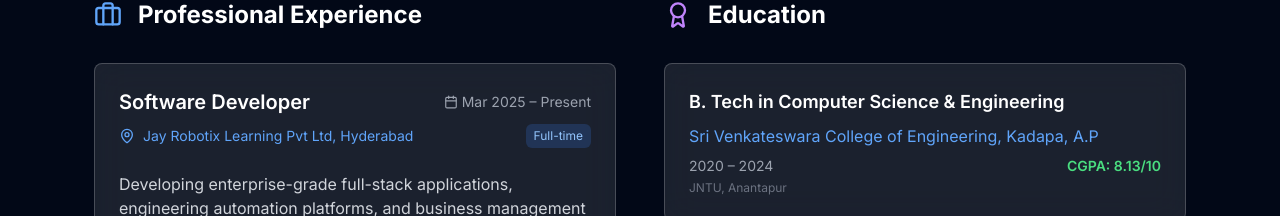
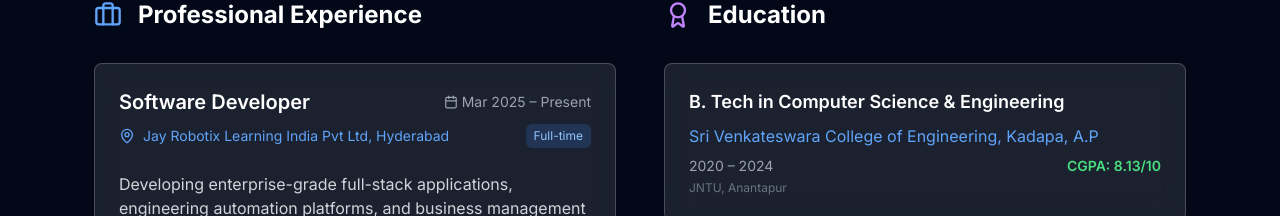
Before and after one commit to RangaSreeVijay768/portfolio_live, a React (Vite) app: page / in a window 1280 px wide. Shown: the part 5875-6091 px from the top of the page. Built offline with nearby package versions, Linux system fonts and the light colour scheme.

Commit message:
Update company name in Experience component

```diff
--- a/src/components/Experience.tsx
+++ b/src/components/Experience.tsx
@@ -6,7 +6,7 @@ const Experience = () => {
     {
       id: 1,
       title: "Software Developer",
-      company: "Jay Robotix Learning Pvt Ltd, Hyderabad",
+      company: "Jay Robotix Learning India Pvt Ltd, Hyderabad",
       period: "Mar 2025 – Present",
       type: "Full-time",
       description:
```
